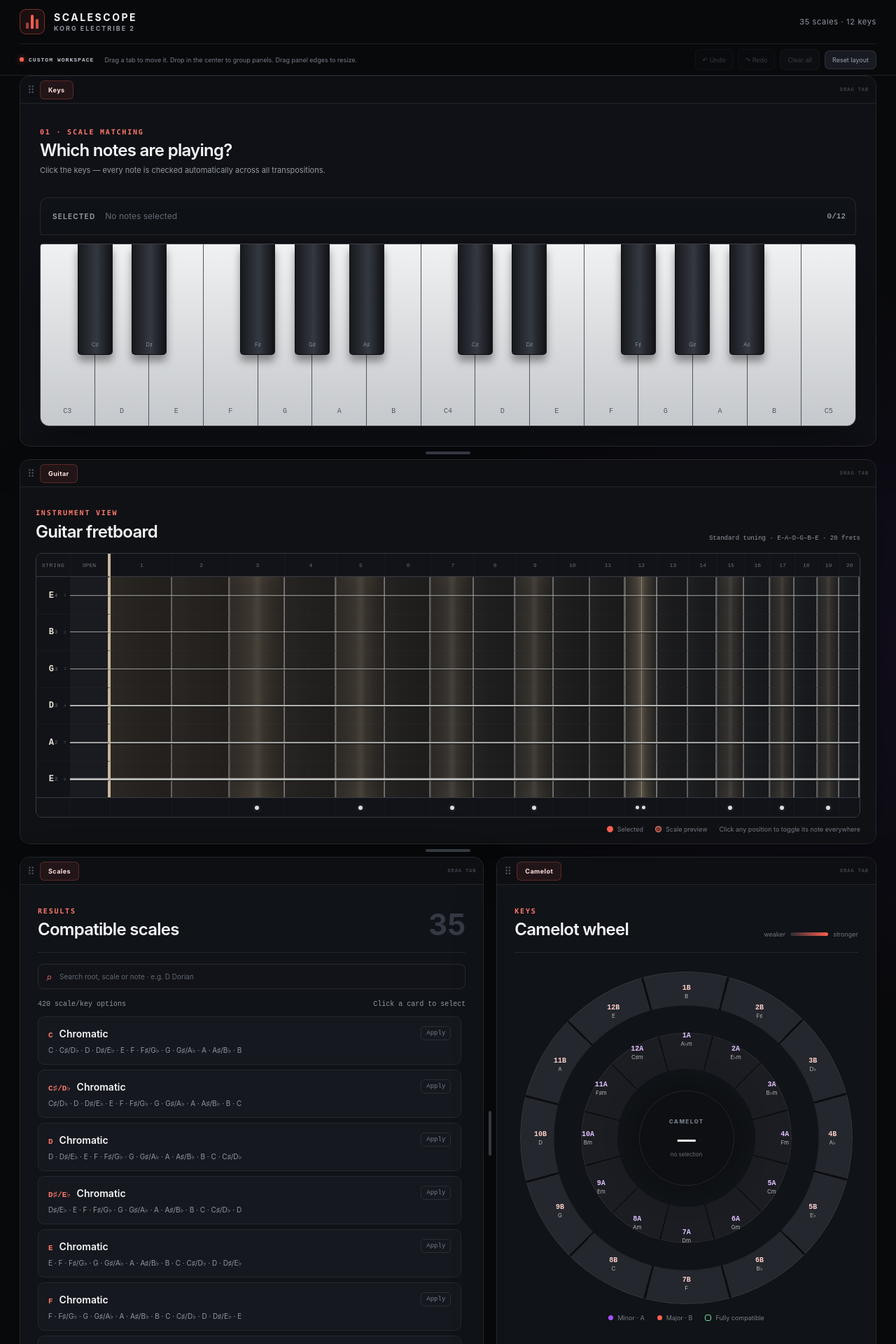
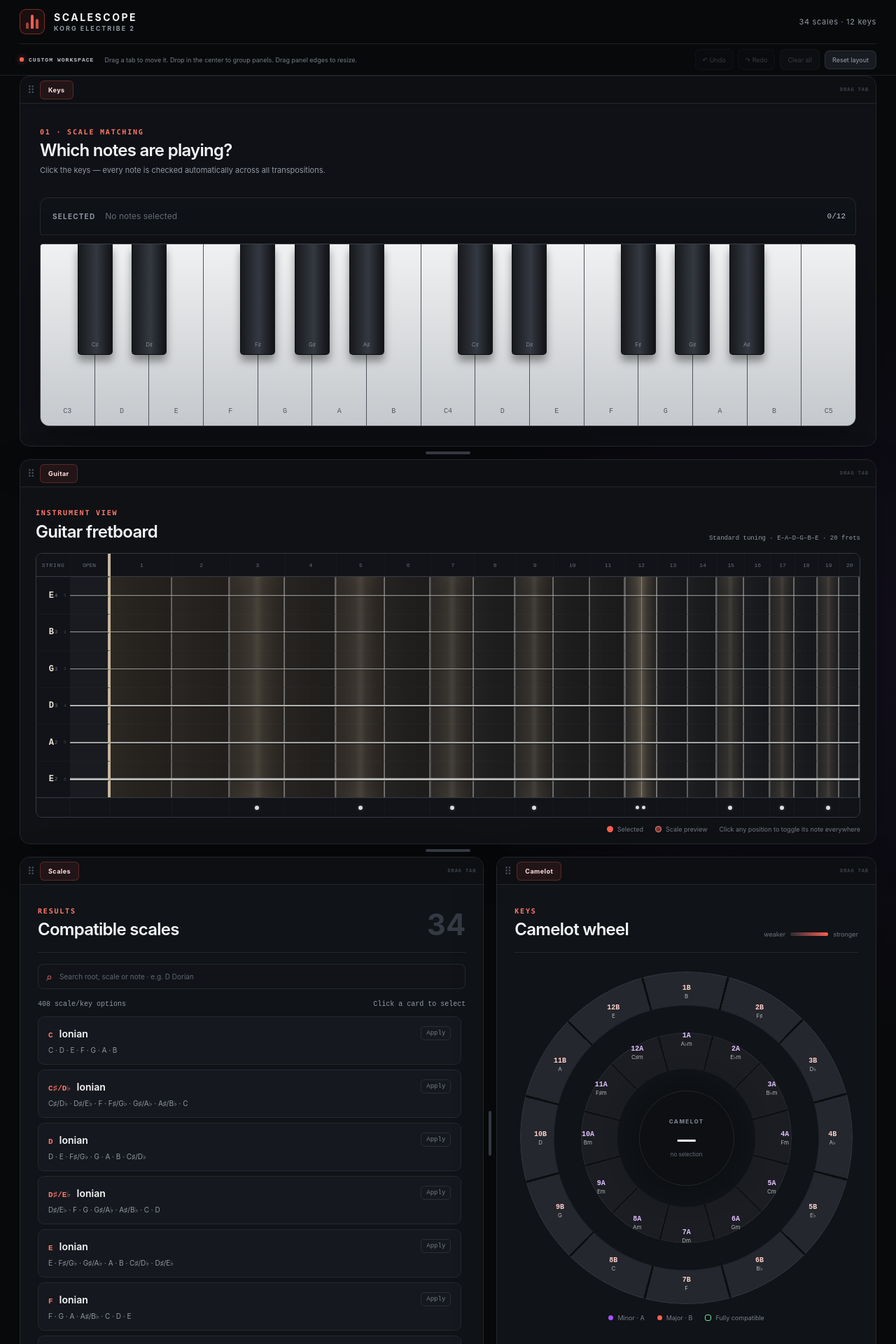
Before and after one commit to auralflow/ScaleScope, a React (Vite) app: page / in a window 1280 px wide. Shown: the top 1920 px of the page at 70% size. Built offline with nearby package versions, Linux system fonts and the light colour scheme.

Commit message:
Remove chromatic scale from database

```diff
--- a/src/App.tsx
+++ b/src/App.tsx
@@ -91,7 +91,7 @@ export default function App() {
             </span>
           </a>
           <div className="header-status">
-            <span className="version">35 scales · 12 keys</span>
+            <span className="version">34 scales · 12 keys</span>
           </div>
         </div>
         <div className="header-workspace">
@@ -165,7 +165,7 @@ export default function App() {
                   <span className="eyebrow">Results</span>
                   <h2 id="scales-title">Compatible scales</h2>
                 </div>
-                <span className="panel-index">35</span>
+                <span className="panel-index">34</span>
               </div>
               <ScaleResults
                 selected={selected}
--- a/src/music.ts
+++ b/src/music.ts
@@ -32,7 +32,6 @@ export const NOTE_NAMES = [
 ] as const;
 
 const scaleRows: ReadonlyArray<readonly [string, readonly number[]]> = [
-  ["Chromatic", [0, 1, 2, 3, 4, 5, 6, 7, 8, 9, 10, 11]],
   ["Ionian", [0, 2, 4, 5, 7, 9, 11]],
   ["Dorian", [0, 2, 3, 5, 7, 9, 10]],
   ["Phrygian", [0, 1, 3, 5, 7, 8, 10]],
```
Also changed, not shown: 1 other file (tests, documents, lock files or other folders).
